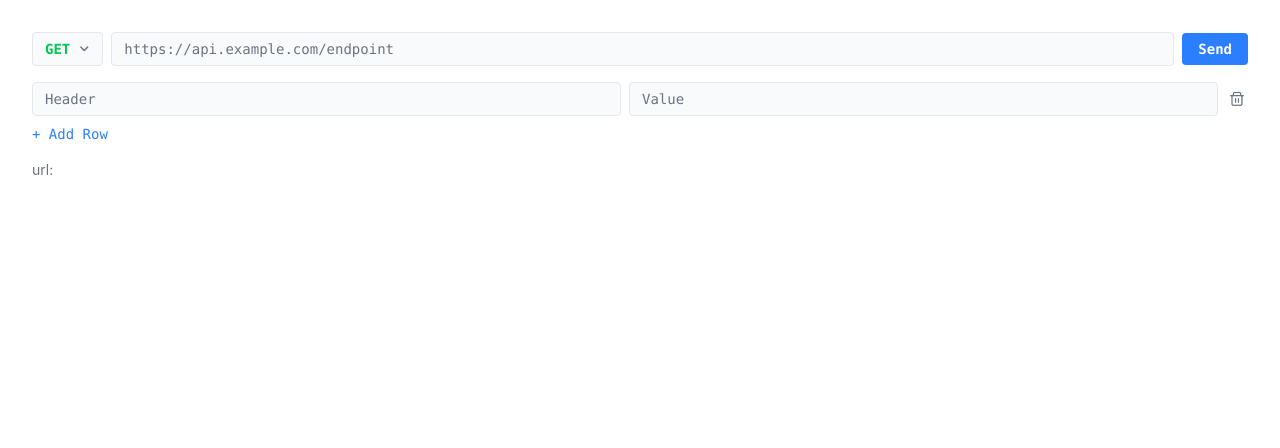
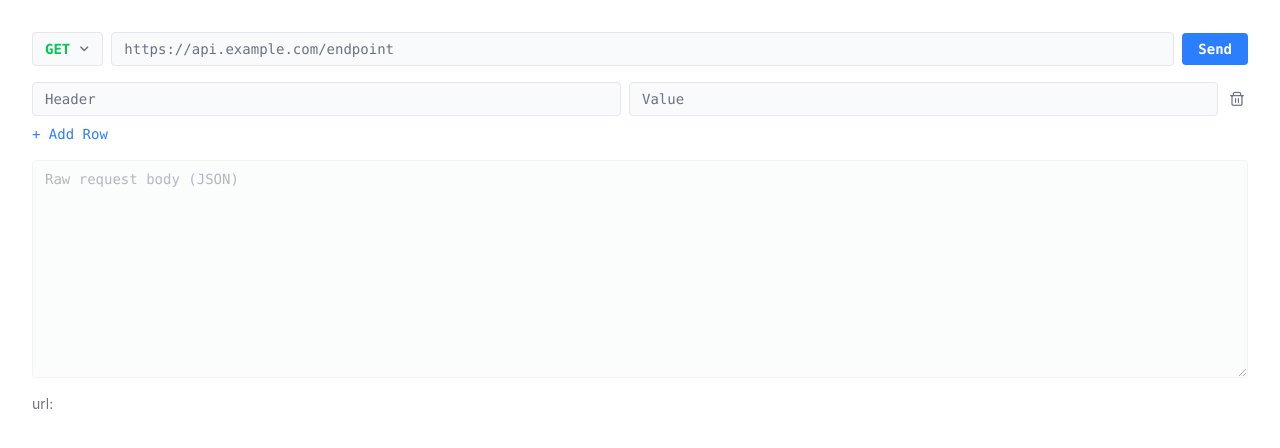
Before and after one commit to AndrewRatnikov/ReqLab, a Vue app: page / in a window 1280 px wide. Shown: the top 448 px of the page. Built offline with nearby package versions, Linux system fonts and the light colour scheme.

Commit message:
feat: implement BodyTab component for raw request body input with validation

```diff
--- a/src/App.vue
+++ b/src/App.vue
@@ -1,11 +1,21 @@
 <script setup lang="ts">
+import { ref } from 'vue'
 import MethodSelect from '@/components/request/MethodSelect.vue'
 import UrlBar from '@/components/request/UrlBar.vue'
 import SendButton from '@/components/request/SendButton.vue'
 import HeadersTab from '@/components/request/HeadersTab.vue'
+import BodyTab from '@/components/request/BodyTab.vue'
 import { useFetchClient } from '@/composables/useFetchClient'
 
-const { method, url, headers, loading, response, error, latencyMs, send, cancel } = useFetchClient()
+const { method, url, headers, body, loading, response, error, latencyMs, send, cancel } =
+  useFetchClient()
+
+const bodyTabRef = ref<InstanceType<typeof BodyTab> | null>(null)
+
+function trySend() {
+  if (!bodyTabRef.value?.validate()) return
+  send()
+}
 </script>
 
 <template>
@@ -16,10 +26,11 @@ const { method, url, headers, loading, response, error, latencyMs, send, cancel
     <main class="min-h-0 flex-1 overflow-auto p-8 space-y-4">
       <div class="flex items-center gap-2">
         <MethodSelect v-model="method" />
-        <UrlBar v-model="url" @send="send" />
-        <SendButton :loading="loading" @send="send" @cancel="cancel" />
+        <UrlBar v-model="url" @send="trySend" />
+        <SendButton :loading="loading" @send="trySend" @cancel="cancel" />
       </div>
       <HeadersTab v-model="headers" />
+      <BodyTab ref="bodyTabRef" v-model="body" :method="method" />
       <p class="text-sm text-text-muted">url: {{ url }}</p>
       <p v-if="latencyMs !== null" class="text-sm text-text-muted">latency: {{ latencyMs }}ms</p>
       <pre v-if="response" class="text-xs">{{ response }}</pre>
--- /dev/null
+++ b/src/components/request/BodyTab.vue
@@ -0,0 +1,58 @@
+<script setup lang="ts">
+import { ref, computed } from 'vue'
+import type { HttpMethod } from '@/types/http'
+import { validateJson } from '@/utils/validateJson'
+
+const props = defineProps<{
+  modelValue: string
+  method: HttpMethod
+}>()
+
+const emit = defineEmits<{
+  'update:modelValue': [value: string]
+}>()
+
+const disabled = computed(() => props.method === 'GET')
+const touched = ref(false)
+
+const validation = computed(() => validateJson(props.modelValue))
+const showError = computed(
+  () =>
+    touched.value && !disabled.value && props.modelValue.trim().length > 0 && !validation.value.ok,
+)
+
+const textareaPt = computed(() => ({
+  root: {
+    class: [
+      'w-full rounded border bg-surface px-3 py-2 font-mono text-sm text-text-base placeholder:text-text-muted outline-none transition-colors focus:ring-2 focus:ring-blue-500 focus:ring-offset-1 disabled:cursor-not-allowed disabled:opacity-50',
+      showError.value ? 'border-red-500 focus:ring-red-500' : 'border-border',
+    ],
+  },
+}))
+
+function validate(): boolean {
+  if (disabled.value) return true
+  touched.value = true
+  return props.modelValue.trim().length === 0 || validation.value.ok
+}
+
+defineExpose({ validate })
+</script>
+
+<template>
+  <div class="flex flex-col gap-1">
+    <PTextarea
+      :model-value="modelValue"
+      :disabled="disabled"
+      :pt="textareaPt"
+      rows="10"
+      placeholder="Raw request body (JSON)"
+      @update:model-value="emit('update:modelValue', $event as string)"
+    />
+    <span v-if="showError" class="text-xs text-red-500">
+      {{ (validation as { ok: false; message: string }).message }}
+    </span>
+  </div>
+</template>
+
+<style lang="scss" scoped></style>
```
Also changed, not shown: 1 other file (tests, documents, lock files or other folders).
